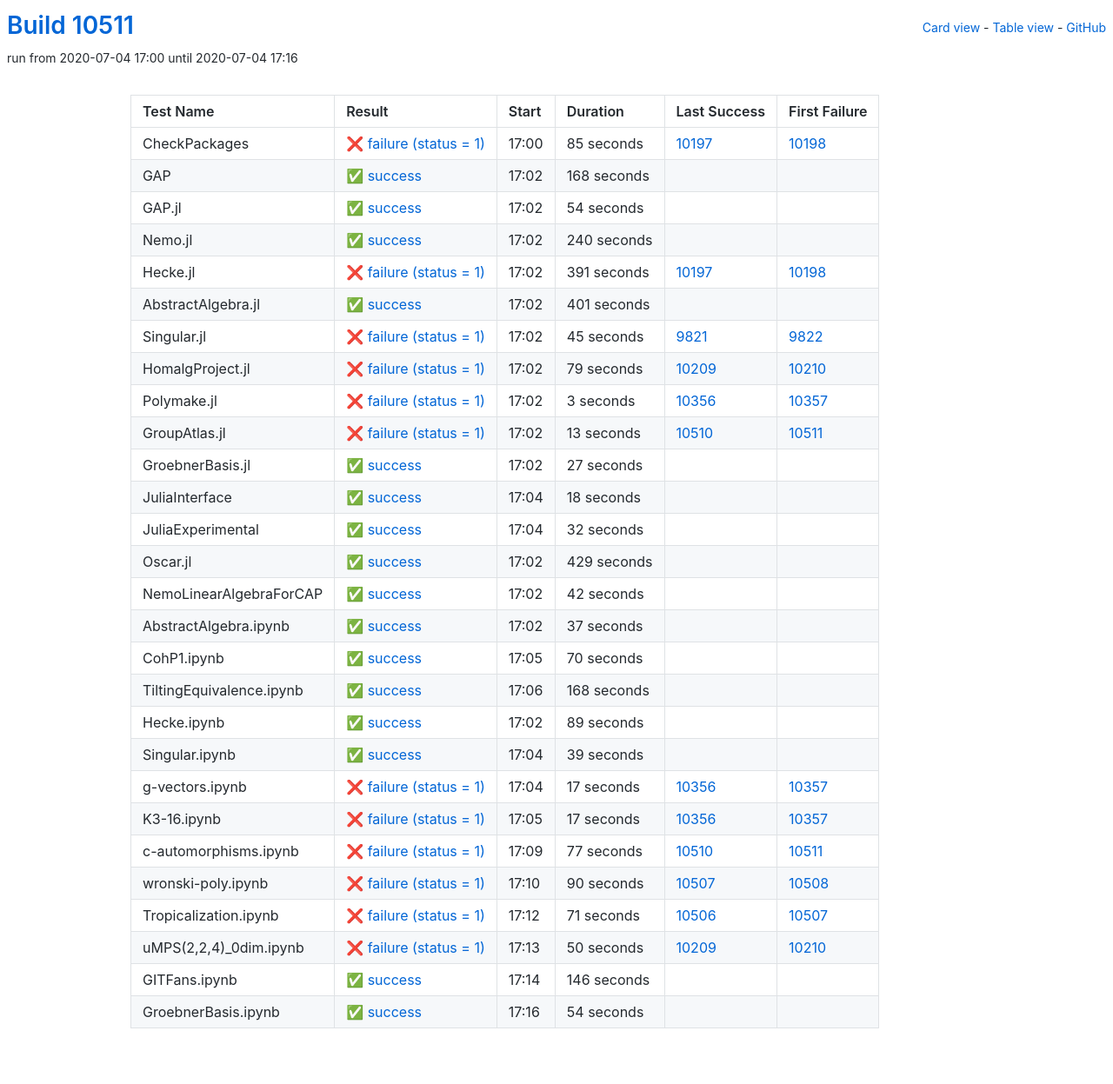
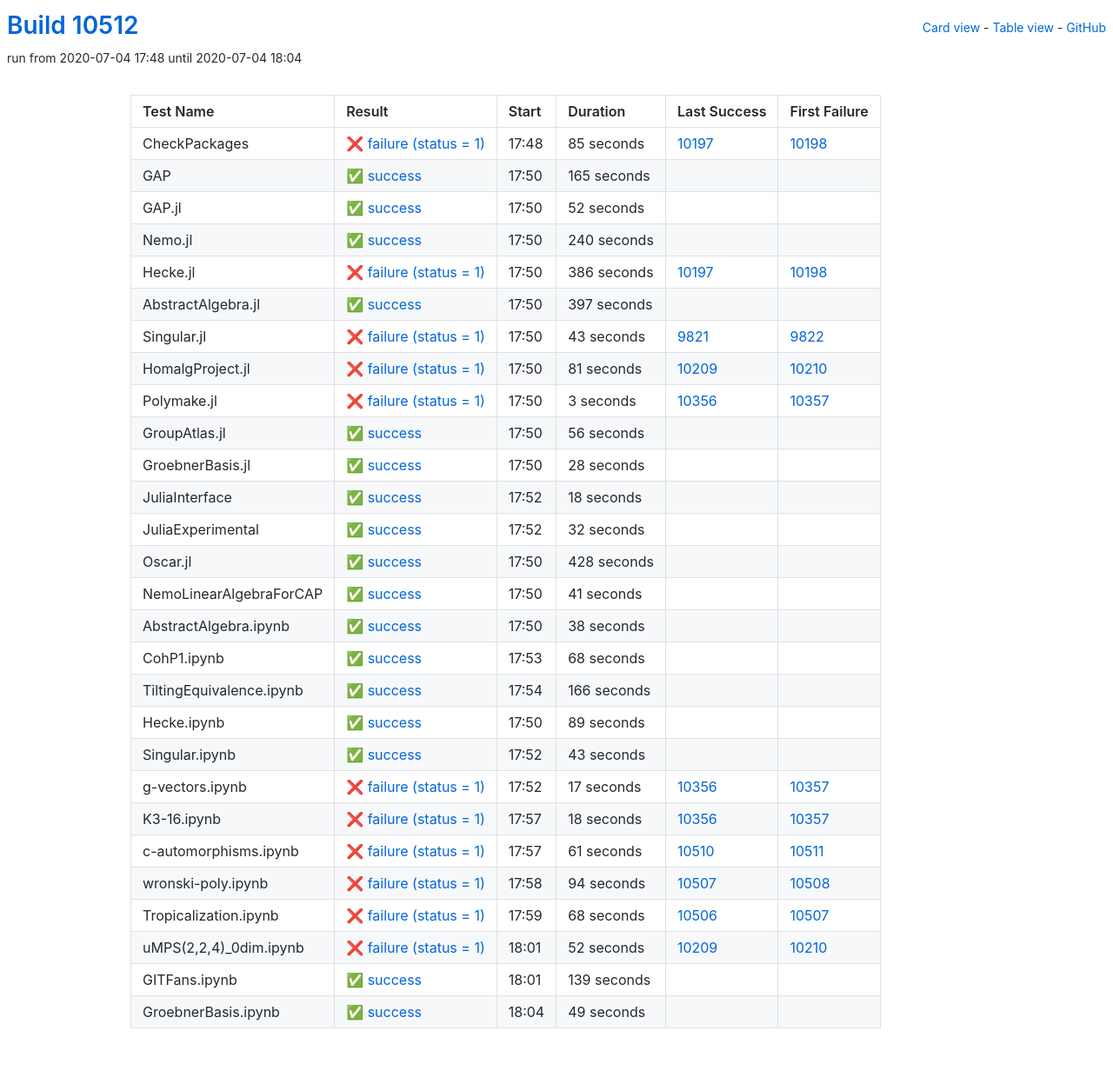
Before and after one commit to oscar-system/oscar-ci-status, a Jekyll site: the page built from table.html, in a window 1280 px wide. Shown: the whole page at 87% size. Built offline with Jekyll 4.4.1, drawn with Linux system fonts in a browser that asks for light colours.

Commit message:
Build #10512

```diff
--- a/_data/ci.yml
+++ b/_data/ci.yml
@@ -1,6 +1,6 @@
 ---
-build: 10511
-build_url: https://oscarci.mathematik.uni-kl.de/job/oscar/10511/
+build: 10512
+build_url: https://oscarci.mathematik.uni-kl.de/job/oscar/10512/
 job: oscar
 organization: oscar-system
 repo: oscar-ci-status
@@ -8,8 +8,8 @@ repourl: https://github.com/oscar-system/oscar-ci-status
 tests:
 - name: CheckPackages
   id: checkpackages
-  log: https://oscarci.mathematik.uni-kl.de/job/oscar/10511/artifact/logs/build-10511/CheckPackages.log
-  start: 2020-07-04 17:00
+  log: https://oscarci.mathematik.uni-kl.de/job/oscar/10512/artifact/logs/build-10512/CheckPackages.log
+  start: 2020-07-04 17:48
   success: false
   exitcode: 1
   status: failure
@@ -20,32 +20,32 @@ tests:
   first_failure_url: https://oscarci.mathematik.uni-kl.de/job/oscar/10198/
 - name: GAP
   id: gap
-  log: https://oscarci.mathematik.uni-kl.de/job/oscar/10511/artifact/logs/build-10511/GAP.log
-  start: 2020-07-04 17:02
+  log: https://oscarci.mathematik.uni-kl.de/job/oscar/10512/artifact/logs/build-10512/GAP.log
+  start: 2020-07-04 17:50
   success: true
   exitcode: 0
   status: success
-  duration: 168
+  duration: 165
   last_success: false
   last_success_url:
   first_failure: false
   first_failure_url:
 - name: GAP.jl
   id: gap-jl
-  log: https://oscarci.mathematik.uni-kl.de/job/oscar/10511/artifact/logs/build-10511/GAP.jl.log
-  start: 2020-07-04 17:02
+  log: https://oscarci.mathematik.uni-kl.de/job/oscar/10512/artifact/logs/build-10512/GAP.jl.log
+  start: 2020-07-04 17:50
   success: true
   exitcode: 0
   status: success
-  duration: 54
+  duration: 52
   last_success: false
   last_success_url:
   first_failure: false
   first_failure_url:
 - name: Nemo.jl
   id: nemo-jl
-  log: https://oscarci.mathematik.uni-kl.de/job/oscar/10511/artifact/logs/build-10511/Nemo.jl.log
-  start: 2020-07-04 17:02
+  log: https://oscarci.mathematik.uni-kl.de/job/oscar/10512/artifact/logs/build-10512/Nemo.jl.log
+  start: 2020-07-04 17:50
   success: true
   exitcode: 0
   status: success
@@ -56,56 +56,56 @@ tests:
   first_failure_url:
 - name: Hecke.jl
   id: hecke-jl
-  log: https://oscarci.mathematik.uni-kl.de/job/oscar/10511/artifact/logs/build-10511/Hecke.jl.log
-  start: 2020-07-04 17:02
+  log: https://oscarci.mathematik.uni-kl.de/job/oscar/10512/artifact/logs/build-10512/Hecke.jl.log
+  start: 2020-07-04 17:50
   success: false
   exitcode: 1
   status: failure
-  duration: 391
+  duration: 386
   last_success: 10197
   last_success_url: https://oscarci.mathematik.uni-kl.de/job/oscar/10197/
   first_failure: 10198
   first_failure_url: https://oscarci.mathematik.uni-kl.de/job/oscar/10198/
 - name: AbstractAlgebra.jl
   id: abstractalgebra-jl
-  log: https://oscarci.mathematik.uni-kl.de/job/oscar/10511/artifact/logs/build-10511/AbstractAlgebra.jl.log
-  start: 2020-07-04 17:02
+  log: https://oscarci.mathematik.uni-kl.de/job/oscar/10512/artifact/logs/build-10512/AbstractAlgebra.jl.log
+  start: 2020-07-04 17:50
   success: true
   exitcode: 0
   status: success
-  duration: 401
+  duration: 397
   last_success: false
   last_success_url:
   first_failure: false
   first_failure_url:
 - name: Singular.jl
   id: singular-jl
-  log: https://oscarci.mathematik.uni-kl.de/job/oscar/10511/artifact/logs/build-10511/Singular.jl.log
-  start: 2020-07-04 17:02
+  log: https://oscarci.mathematik.uni-kl.de/job/oscar/10512/artifact/logs/build-10512/Singular.jl.log
+  start: 2020-07-04 17:50
   success: false
   exitcode: 1
   status: failure
-  duration: 45
+  duration: 43
   last_success: 9821
   last_success_url: https://oscarci.mathematik.uni-kl.de/job/oscar/9821/
   first_failure: 9822
   first_failure_url: https://oscarci.mathematik.uni-kl.de/job/oscar/9822/
 - name: HomalgProject.jl
   id: homalgproject-jl
-  log: https://oscarci.mathematik.uni-kl.de/job/oscar/10511/artifact/logs/build-10511/HomalgProject.jl.log
-  start: 2020-07-04 17:02
+  log: https://oscarci.mathematik.uni-kl.de/job/oscar/10512/artifact/logs/build-10512/HomalgProject.jl.log
+  start: 2020-07-04 17:50
   success: false
   exitcode: 1
   status: failure
-  duration: 79
+  duration: 81
   last_success: 10209
   last_success_url: https://oscarci.mathematik.uni-kl.de/job/oscar/10209/
   first_failure: 10210
   first_failure_url: https://oscarci.mathematik.uni-kl.de/job/oscar/10210/
 - name: Polymake.jl
   id: polymake-jl
-  log: https://oscarci.mathematik.uni-kl.de/job/oscar/10511/artifact/logs/build-10511/Polymake.jl.log
-  start: 2020-07-04 17:02
+  log: https://oscarci.mathematik.uni-kl.de/job/oscar/10512/artifact/logs/build-10512/Polymake.jl.log
+  start: 2020-07-04 17:50
   success: false
   exitcode: 1
   status: failure
@@ -116,32 +116,32 @@ tests:
   first_failure_url: https://oscarci.mathematik.uni-kl.de/job/oscar/10357/
 - name: GroupAtlas.jl
   id: groupatlas-jl
-  log: https://oscarci.mathematik.uni-kl.de/job/oscar/10511/artifact/logs/build-10511/GroupAtlas.jl.log
-  start: 2020-07-04 17:02
-  success: false
-  exitcode: 1
-  status: failure
-  duration: 13
-  last_success: 10510
-  last_success_url: https://oscarci.mathematik.uni-kl.de/job/oscar/10510/
-  first_failure: 10511
-  first_failure_url: https://oscarci.mathematik.uni-kl.de/job/oscar/10511/
-- name: GroebnerBasis.jl
-  id: groebnerbasis-jl
-  log: https://oscarci.mathematik.uni-kl.de/job/oscar/10511/artifact/logs/build-10511/GroebnerBasis.jl.log
-  start: 2020-07-04 17:02
+  log: https://oscarci.mathematik.uni-kl.de/job/oscar/10512/artifact/logs/build-10512/GroupAtlas.jl.log
+  start: 2020-07-04 17:50
   success: true
   exitcode: 0
   status: success
-  duration: 27
+  duration: 56
+  last_success: false
+  last_success_url:
+  first_failure: false
+  first_failure_url:
+- name: GroebnerBasis.jl
+  id: groebnerbasis-jl
+  log: https://oscarci.mathematik.uni-kl.de/job/oscar/10512/artifact/logs/build-10512/GroebnerBasis.jl.log
+  start: 2020-07-04 17:50
+  success: true
+  exitcode: 0
+  status: success
+  duration: 28
   last_success: false
   last_success_url:
   first_failure: false
   first_failure_url:
 - name: JuliaInterface
   id: juliainterface
-  log: https://oscarci.mathematik.uni-kl.de/job/oscar/10511/artifact/logs/build-10511/JuliaInterface.log
-  start: 2020-07-04 17:04
+  log: https://oscarci.mathematik.uni-kl.de/job/oscar/10512/artifact/logs/build-10512/JuliaInterface.log
+  start: 2020-07-04 17:52
   success: true
   exitcode: 0
   status: success
@@ -152,8 +152,8 @@ tests:
   first_failure_url:
 - name: JuliaExperimental
   id: juliaexperimental
-  log: https://oscarci.mathematik.uni-kl.de/job/oscar/10511/artifact/logs/build-10511/JuliaExperimental.log
-  start: 2020-07-04 17:04
+  log: https://oscarci.mathematik.uni-kl.de/job/oscar/10512/artifact/logs/build-10512/JuliaExperimental.log
+  start: 2020-07-04 17:52
   success: true
   exitcode: 0
   status: success
@@ -164,68 +164,68 @@ tests:
   first_failure_url:
 - name: Oscar.jl
   id: oscar-jl
-  log: https://oscarci.mathematik.uni-kl.de/job/oscar/10511/artifact/logs/build-10511/Oscar.jl.log
-  start: 2020-07-04 17:02
+  log: https://oscarci.mathematik.uni-kl.de/job/oscar/10512/artifact/logs/build-10512/Oscar.jl.log
+  start: 2020-07-04 17:50
   success: true
   exitcode: 0
   status: success
-  duration: 429
+  duration: 428
   last_success: false
   last_success_url:
   first_failure: false
   first_failure_url:
 - name: NemoLinearAlgebraForCAP
   id: nemolinearalgebraforcap
-  log: https://oscarci.mathematik.uni-kl.de/job/oscar/10511/artifact/logs/build-10511/NemoLinearAlgebraForCAP.log
-  start: 2020-07-04 17:02
+  log: https://oscarci.mathematik.uni-kl.de/job/oscar/10512/artifact/logs/build-10512/NemoLinearAlgebraForCAP.log
+  start: 2020-07-04 17:50
   success: true
   exitcode: 0
   status: success
-  duration: 42
+  duration: 41
   last_success: false
   last_success_url:
   first_failure: false
   first_failure_url:
 - name: AbstractAlgebra.ipynb
   id: abstractalgebra-ipynb
-  log: https://oscarci.mathematik.uni-kl.de/job/oscar/10511/artifact/logs/build-10511/AbstractAlgebra.ipynb.log
-  start: 2020-07-04 17:02
+  log: https://oscarci.mathematik.uni-kl.de/job/oscar/10512/artifact/logs/build-10512/AbstractAlgebra.ipynb.log
+  start: 2020-07-04 17:50
   success: true
   exitcode: 0
   status: success
-  duration: 37
+  duration: 38
   last_success: false
   last_success_url:
   first_failure: false
   first_failure_url:
 - name: CohP1.ipynb
   id: cohp1-ipynb
-  log: https://oscarci.mathematik.uni-kl.de/job/oscar/10511/artifact/logs/build-10511/CohP1.ipynb.log
-  start: 2020-07-04 17:05
+  log: https://oscarci.mathematik.uni-kl.de/job/oscar/10512/artifact/logs/build-10512/CohP1.ipynb.log
+  start: 2020-07-04 17:53
   success: true
   exitcode: 0
   status: success
-  duration: 70
+  duration: 68
   last_success: false
   last_success_url:
   first_failure: false
   first_failure_url:
 - name: TiltingEquivalence.ipynb
   id: tiltingequivalence-ipynb
-  log: https://oscarci.mathematik.uni-kl.de/job/oscar/10511/artifact/logs/build-10511/TiltingEquivalence.ipynb.log
-  start: 2020-07-04 17:06
+  log: https://oscarci.mathematik.uni-kl.de/job/oscar/10512/artifact/logs/build-10512/TiltingEquivalence.ipynb.log
+  start: 2020-07-04 17:54
   success: true
   exitcode: 0
   status: success
-  duration: 168
+  duration: 166
   last_success: false
   last_success_url:
   first_failure: false
   first_failure_url:
 - name: Hecke.ipynb
   id: hecke-ipynb
-  log: https://oscarci.mathematik.uni-kl.de/job/oscar/10511/artifact/logs/build-10511/Hecke.ipynb.log
-  start: 2020-07-04 17:02
+  log: https://oscarci.mathematik.uni-kl.de/job/oscar/10512/artifact/logs/build-10512/Hecke.ipynb.log
+  start: 2020-07-04 17:50
   success: true
   exitcode: 0
   status: success
@@ -236,20 +236,20 @@ tests:
   first_failure_url:
 - name: Singular.ipynb
   id: singular-ipynb
-  log: https://oscarci.mathematik.uni-kl.de/job/oscar/10511/artifact/logs/build-10511/Singular.ipynb.log
-  start: 2020-07-04 17:04
+  log: https://oscarci.mathematik.uni-kl.de/job/oscar/10512/artifact/logs/build-10512/Singular.ipynb.log
+  start: 2020-07-04 17:52
   success: true
   exitcode: 0
   status: success
-  duration: 39
+  duration: 43
   last_success: false
   last_success_url:
   first_failure: false
   first_failure_url:
 - name: g-vectors.ipynb
   id: g-vectors-ipynb
-  log: https://oscarci.mathematik.uni-kl.de/job/oscar/10511/artifact/logs/build-10511/g-vectors.ipynb.log
-  start: 2020-07-04 17:04
+  log: https://oscarci.mathematik.uni-kl.de/job/oscar/10512/artifact/logs/build-10512/g-vectors.ipynb.log
+  start: 2020-07-04 17:52
   success: false
   exitcode: 1
   status: failure
@@ -260,84 +260,84 @@ tests:
   first_failure_url: https://oscarci.mathematik.uni-kl.de/job/oscar/10357/
 - name: K3-16.ipynb
   id: k3-16-ipynb
-  log: https://oscarci.mathematik.uni-kl.de/job/oscar/10511/artifact/logs/build-10511/K3-16.ipynb.log
-  start: 2020-07-04 17:05
+  log: https://oscarci.mathematik.uni-kl.de/job/oscar/10512/artifact/logs/build-10512/K3-16.ipynb.log
+  start: 2020-07-04 17:57
   success: false
   exitcode: 1
   status: failure
-  duration: 17
+  duration: 18
   last_success: 10356
   last_success_url: https://oscarci.mathematik.uni-kl.de/job/oscar/10356/
   first_failure: 10357
   first_failure_url: https://oscarci.mathematik.uni-kl.de/job/oscar/10357/
 - name: c-automorphisms.ipynb
   id: c-automorphisms-ipynb
-  log: https://oscarci.mathematik.uni-kl.de/job/oscar/10511/artifact/logs/build-10511/c-automorphisms.ipynb.log
-  start: 2020-07-04 17:09
+  log: https://oscarci.mathematik.uni-kl.de/job/oscar/10512/artifact/logs/build-10512/c-automorphisms.ipynb.log
+  start: 2020-07-04 17:57
   success: false
   exitcode: 1
   status: failure
-  duration: 77
+  duration: 61
   last_success: 10510
   last_success_url: https://oscarci.mathematik.uni-kl.de/job/oscar/10510/
   first_failure: 10511
   first_failure_url: https://oscarci.mathematik.uni-kl.de/job/oscar/10511/
 - name: wronski-poly.ipynb
   id: wronski-poly-ipynb
-  log: https://oscarci.mathematik.uni-kl.de/job/oscar/10511/artifact/logs/build-10511/wronski-poly.ipynb.log
-  start: 2020-07-04 17:10
+  log: https://oscarci.mathematik.uni-kl.de/job/oscar/10512/artifact/logs/build-10512/wronski-poly.ipynb.log
+  start: 2020-07-04 17:58
   success: false
   exitcode: 1
   status: failure
-  duration: 90
+  duration: 94
   last_success: 10507
   last_success_url: https://oscarci.mathematik.uni-kl.de/job/oscar/10507/
   first_failure: 10508
   first_failure_url: https://oscarci.mathematik.uni-kl.de/job/oscar/10508/
 - name: Tropicalization.ipynb
   id: tropicalization-ipynb
-  log: https://oscarci.mathematik.uni-kl.de/job/oscar/10511/artifact/logs/build-10511/Tropicalization.ipynb.log
-  start: 2020-07-04 17:12
+  log: https://oscarci.mathematik.uni-kl.de/job/oscar/10512/artifact/logs/build-10512/Tropicalization.ipynb.log
+  start: 2020-07-04 17:59
   success: false
   exitcode: 1
   status: failure
-  duration: 71
+  duration: 68
   last_success: 10506
   last_success_url: https://oscarci.mathematik.uni-kl.de/job/oscar/10506/
   first_failure: 10507
   first_failure_url: https://oscarci.mathematik.uni-kl.de/job/oscar/10507/
 - name: uMPS(2,2,4)_0dim.ipynb
   id: umps-2-2-4-0dim-ipynb
-  log: https://oscarci.mathematik.uni-kl.de/job/oscar/10511/artifact/logs/build-10511/uMPS-2-2-4-_0dim.ipynb.log
-  start: 2020-07-04 17:13
+  log: https://oscarci.mathematik.uni-kl.de/job/oscar/10512/artifact/logs/build-10512/uMPS-2-2-4-_0dim.ipynb.log
+  start: 2020-07-04 18:01
   success: false
   exitcode: 1
   status: failure
-  duration: 50
+  duration: 52
   last_success: 10209
   last_success_url: https://oscarci.mathematik.uni-kl.de/job/oscar/10209/
   first_failure: 10210
   first_failure_url: https://oscarci.mathematik.uni-kl.de/job/oscar/10210/
 - name: GITFans.ipynb
   id: gitfans-ipynb
-  log: https://oscarci.mathematik.uni-kl.de/job/oscar/10511/artifact/logs/build-10511/GITFans.ipynb.log
-  start: 2020-07-04 17:14
+  log: https://oscarci.mathematik.uni-kl.de/job/oscar/10512/artifact/logs/build-10512/GITFans.ipynb.log
+  start: 2020-07-04 18:01
   success: true
   exitcode: 0
   status: success
-  duration: 146
+  duration: 139
   last_success: false
   last_success_url:
   first_failure: false
   first_failure_url:
 - name: GroebnerBasis.ipynb
   id: groebnerbasis-ipynb
-  log: https://oscarci.mathematik.uni-kl.de/job/oscar/10511/artifact/logs/build-10511/GroebnerBasis.ipynb.log
-  start: 2020-07-04 17:16
+  log: https://oscarci.mathematik.uni-kl.de/job/oscar/10512/artifact/logs/build-10512/GroebnerBasis.ipynb.log
+  start: 2020-07-04 18:04
   success: true
   exitcode: 0
   status: success
-  duration: 54
+  duration: 49
   last_success: false
   last_success_url:
   first_failure: false
```
Also changed, not shown: README.md.
